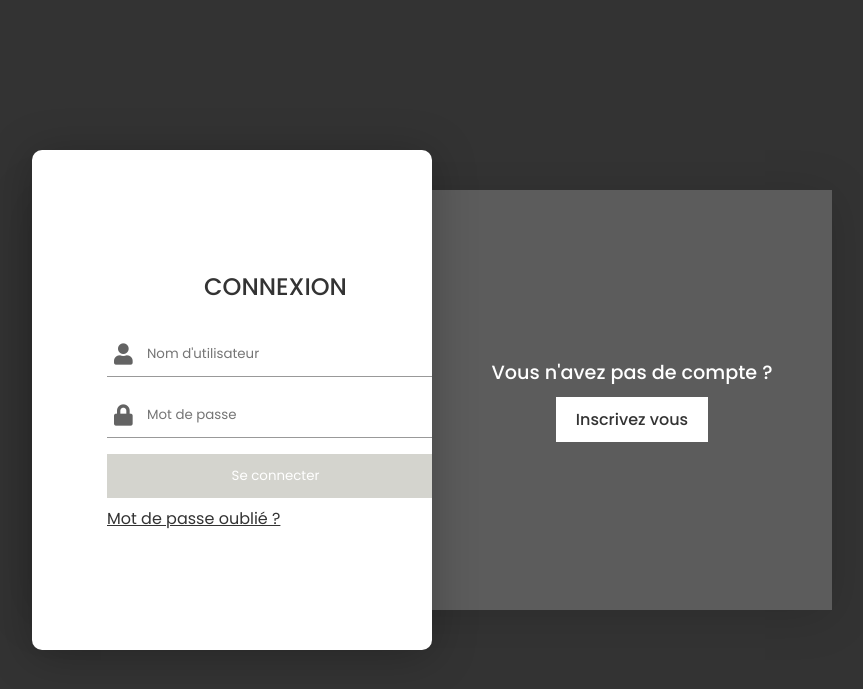
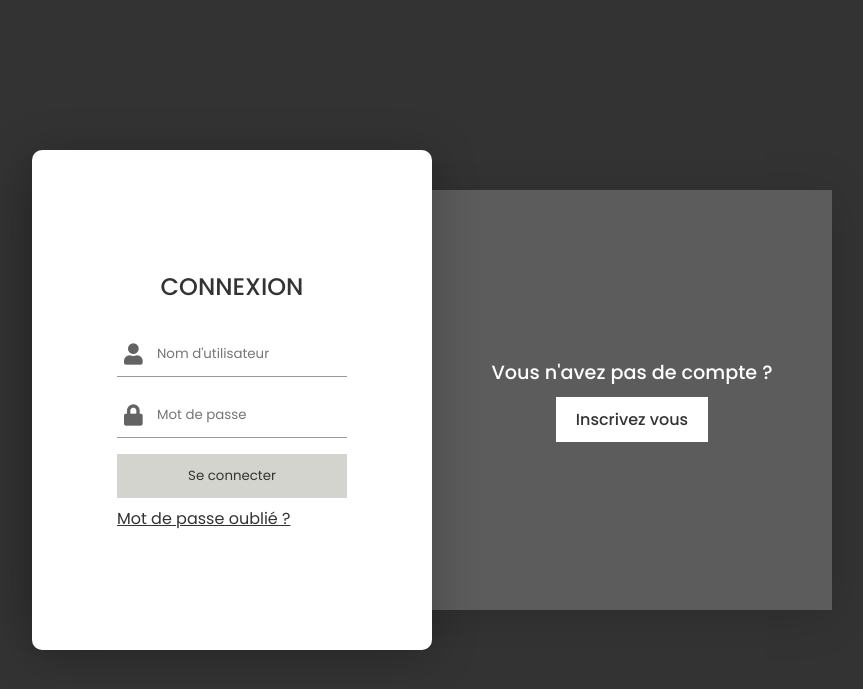
Before and after one commit to AlexisPANERI/ProjetTchat, a PHP site: page /ConnexionInscription/ in a window 1280 px wide. Shown: the top 689 px of the page, without its empty margins (208-1071 px from the left). Run offline with PHP 8.4, Linux system fonts and the light colour scheme.

Commit message:
index class reset

```diff
--- a/common/css/style.css
+++ b/common/css/style.css
@@ -16,17 +16,21 @@ body{
 }
 
 body.active{
-    background:#023246;
+    background:#666;
 }
 
-.container {
+
+
+/* Connexion & Inscription */
+.sign{
     position: relative;
     width: 800px;
     height: 500px;
     margin: 20px;
 }
 
-.container2{
+    /* Changement entre connexion et inscription */
+.sign-switch{
     position: absolute;
     display: flex;
     justify-content: center;
@@ -38,7 +42,8 @@ body.active{
     box-shadow: 0 5px 45px rgba(0,0,0,0.15);
 }
 
-.container2 .box{
+    /* Changement entre connexion et inscription */
+.sign-switch-signs{
     position: relative;
     width:50%;
     height: 100%;
@@ -49,14 +54,16 @@ body.active{
 
 }
 
-.container2 .box h2{
+    /* Changement entre connexion et inscription - titre */
+.sign-switch-signs h2{
     color: #fff;
     font-size: 1.2em;
     font-weight: 500;
     margin-bottom: 10px;
 }
 
-.container2 .box button{
+    /* Changement entre connexion et inscription - boutons */
+.sign-switch-signs button{
      cursor: pointer;
      padding: 10px 20px;
      background: #fff;
@@ -66,76 +73,127 @@ body.active{
      border: none;
 }
 
-.formBx.active{
+/* Formulaires */
+
+.forms{
+    position: absolute;
+    top: 0;
+    left: 0;
+    width: 50%;
+    height: 100%;
+    background: #fff;
+    z-index: 1000;
+    display: flex;
+    justify-content: center;
+    align-items: center;
+    box-shadow: 0 5px 45px rgba(0,0,0,0.25);
+    border-radius: 10px;
+    transition: 0.5s ease-in-out;
+    overflow: hidden;
+}
+.forms.active{
     left:50%;
 }
+.forms h3{
+    text-align: center;
+    font-size: 1.5em;
+    color: #333;
+    margin-bottom: 20px;
+    font-weight: 500;
+}
+.forms input {
+    padding: 12px 40px;
+    margin: 8px 0;
+    border: none;
+    border-bottom: 1px solid rgba(0, 0, 0, 0.4);
+}
 
-.formBx .form{
+/*Le form*/
+.form{
     position: absolute;
-    left: 50px;
+    left: 60px;
     padding: 25px;
     transition: 0.5s;
 }
-
-.formBx .signinForm{
-    transition-delay: 0.25s;
-}
-
-.formBx.active .signinForm{
-    left: -100%;
-    transition-delay: 0s;
-}
-
-.formBx .signupForm{
-    left: 100%;
-    transition-delay: 0s;
-}
-
-.formBx.active .signupForm{
-    left: 53px;
-    transition-delay: 0.25s;
-}
-
-.formBx .form form{
+form{
     width: 100%;
     display: flex;
     flex-direction: column;
 }
+.form-field {
+    margin: 0 auto;
+    position: relative;
+}
+.form-field i{
+    position: absolute;
+    left: 7px;
+    top: 22px;
+    color: rgb(99, 99, 99);
+}
+input[type="text"],input[type="password"],input[type="email"]{
+    width: 150px;
+}
+input[type="submit"]{
+    width:230px
+}
 
-/* .formBx .form form input{
-    margin-bottom: 10px;
-    padding: 10px;
-    outline: none;
-    font-size: 16px;
-    border: 1px solid #333;
-} */
-
-.formBx .form form .forgot{
+/*Formulaire connexion*/
+.form-signin{
+    transition-delay: 0.25s;
+}
+    /*Formulaire connexion et active*/
+.forms.active .form-signin{
+    left: -100%;
+    transition-delay: 0s;
+}
+    /* Mot de passe oublié */
+.form-forgotPswd{
     color:#333;
 }
+    /* Formulaire de connexion - boutton envoyer*/
+.form-signin input[type="submit"]{
+    background: #D4D4CE;
+    border: none;
+    color: #333;
+    cursor: pointer;
+}
 
-.alertError{
+/*Formulaire inscription*/
+.forms .form-signup{
+    left: 100%;
+    transition-delay: 0s;
+}
+    /*Formulaire inscription et active*/
+.forms.active .form-signup{
+    left: 60px;
+    transition-delay: 0.25s;
+}
+    /* Formulaire d'inscription - boutton envoyer*/
+.form-signup input[type="submit"]{
+    background: #333;
+    border: none;
+    color: #fff;
+    cursor: pointer;
+}
+
+/* Message d'erreur et de validité */
+.form-signup-alert-error{
     color: red;
     padding-left: 5px;
     margin-top: -10px;
     font-size: 0.7em;
 }
-
-.consigne {
-    font-size: 0.8em;
-}
-
-.errorPHP {
+.msg-alert-error {
     position: absolute;
     top: 50px;
     color: red;
 }
-
-.successPHP{
+.msg-alert-correct{
     position: absolute;
     top: 50px;
     color: green;
 }
+
 
 /* RESET */
 
@@ -156,74 +214,11 @@ body.active{
     cursor: pointer;
 }
 
-/* -------------------FORM------------------- */
 
-.formBx{
-    position: absolute;
-    top: 0;
-    left: 0;
-    width: 50%;
-    height: 100%;
-    background: #fff;
-    z-index: 1000;
-    display: flex;
-    justify-content: center;
-    align-items: center;
-    box-shadow: 0 5px 45px rgba(0,0,0,0.25);
-    border-radius: 10px;
-    transition: 0.5s ease-in-out;
-    overflow: hidden;
-}
-
-.formBx .signinForm input[type="submit"]{
-    background: #D4D4CE;
-    border: none;
-    color: #fff;
-    cursor: pointer;
-}
-
-.formBx .signupForm input[type="submit"]{
-    background: #193250;
-    border: none;
-    color: #fff;
-    cursor: pointer;
-}
-
-
-h3{
-    text-align: center;
-    font-size: 1.5em;
-    color: #333;
-    margin-bottom: 20px;
-    font-weight: 500;
-}
-
-/* Connexion & Inscription*/
-
-/* Champs */
-.signinForm input,.signupForm input {
-    padding: 12px 40px;
-    margin: 8px 0;
-    border: none;
-    border-bottom: 1px solid rgba(0, 0, 0, 0.4);
-}
-
-.fields {
-    margin: 0 auto;
-    position: relative;
-}
-
-/* Champs icons */
-.fields i{
-    position: absolute;
-    left: 7px;
-    top: 22px;
-    color: rgb(99, 99, 99);
-}
 
 @media (max-width: 991px){
 
-    .container{
+    .sign{
         max-width: 400px;
         height: 650px;
         display: flex;
@@ -232,31 +227,31 @@ h3{
 
     }
 
-    .container .container2{
+    .sign .sign-switch{
         top: 0;
         height:100%;
         border-radius: 10px;
     }
 
-    .formBx{
+    .forms{
         width: 100%;
         height: 500px;
         top: 0;
         box-shadow: none;
     }
 
-    .container2 .box{
+    .sign-switch .sign-switch-signs{
         position: absolute;
         width: 100%;
         height: 150px;
         bottom: 0;
     }
 
-    .box.signin{
+    .sign-switch-signs.signin{
         top: 0;
     }
 
-    .formBx.active{
+    .forms.active{
         left:0;
         top: 150px;
     }
--- a/index.php
+++ b/index.php
@@ -13,68 +13,64 @@
     <?php
         session_start();
         if(isset($_SESSION['error'])){
-            echo "<div class=\"errorPHP\">".$_SESSION['error']."</div>";
+            echo "<div class=\"msg-alert-error\">".$_SESSION['error']."</div>";
             unset($_SESSION['error']);
         } else if(isset($_SESSION['success'])){
-            echo "<div class=\"successPHP\">".$_SESSION['success']."</div>";
+            echo "<div class=\"msg-alert-correct\">".$_SESSION['success']."</div>";
             unset($_SESSION['success']);
         }
     ?>
-    <div class="container">
-        <div class="container2">
-            <div class="box signin">
+    <div class="sign">
+        <div class="sign-switch">
+            <div class="sign-switch-signs signin">
                 <h2>Déjà Inscrit ?</h2>
-                <button class="signinBtn">Connectez vous</button>
+                <button class="sign-switch-signs__button-signin">Connectez vous</button>
             </div>
-            <div class="box signup">
+            <div class="sign-switch-signs signup">
                 <h2>Vous n'avez pas de compte ?</h2>
-                <button class="signupBtn">Inscrivez vous</button>
+                <button class="sign-switch-signs__button-signup">Inscrivez vous</button>
             </div>
         </div>
-        <div class="formBx">
-            <div class="form signinForm">
+        <div class="forms">
+            <div class="form form-signin">
                 <form action="assets/login.php" method="POST">
                     <h3>CONNEXION</h3>
-                    <div class="fields">
+                    <div class="form-field">
                         <input type="text" name="username" placeholder="Nom d'utilisateur">
                         <i class="fa fa-user fa-lg"></i>
                     </div>
-                    <div class="fields">
+                    <div class="form-field">
                         <input type="password" name="pswd" placeholder="Mot de passe">
                         <i class="fas fa-lock fa-lg"></i>
                     </div>
                     <input type="submit" value="Se connecter">
-                    <a href="assets/reset.php" class="forgot">Mot de passe oublié ?</a>
+                    <a href="assets/reset.php" class="form-forgotPswd">Mot de passe oublié ?</a>
                 </form>
             </div>
 
-            <div class="form signupForm">
+            <div class="form form-signup">
                 <form action="assets/signup.php" method="POST">
-                    <h3>Inscrivez vous</h3>
-                    <!-- <span class="consigne">Votre nom d'utilisateur doit être compris entre 4 à 16 caractères</span> -->
-                    <div class="fields">
+                    <h3>INSCRIPTION</h3>
+                    <div class="form-field">
                         <input id="inscr_nom" type="text" name="username" placeholder="Nom d'utilisateur">
                         <i class="fa fa-user fa-lg"></i>
                     </div>
-                    <span class="alertError" id="errorUsername"></span>
-                    <!-- <span class="consigne">Le format de votre email doit être conforme au format standard</span> -->
-                    <div class="fields">
+                    <span class="form-signup-alert-error" id="errorUsername"></span>
+                    <div class="form-field">
                         <input id="inscr_email" type="email" name="email" placeholder="Adresse Email">
                         <i class="fas fa-envelope fa-lg"></i>
                     </div>
-                    <span class="alertError" id="errorEmail"></span>
-                    <!-- <span class="consigne">Votre mot de passe doit être compris entre 8 à 16 caractères</span> -->
-                    <div class="fields">
+                    <span class="form-signup-alert-error" id="errorEmail"></span>
+                    <div class="form-field">
                         <input id="inscr_mdp" type="password" name="pswd" placeholder="Mot de passe">
                         <i class="fas fa-lock fa-lg"></i>
                     </div>
-                    <span class="alertError" id="errorPswd"></span>
-                    <!-- <span class="consigne">Le mot de passe doit être identique</span> -->
-                    <div class="fields">
+                    <span class="form-signup-alert-error" id="errorPswd"></span>
+                    <div class="form-field">
                         <input id="inscr_confirm" type="password" name="pswdConf" placeholder="Confirmer Mot de passe">
                         <i class="fas fa-lock fa-lg"></i>
                     </div>
-                    <span class="alertError" id="errorPswdConf"></span>
+                    <span class="form-signup-alert-error" id="errorPswdConf"></span>
                     <input type="text" id="validation" value="" name="validation" hidden>
                     <input type="submit" onclick="return controleChamps()" value="S'inscrire">
                 </form>
@@ -87,19 +83,19 @@
         // Script dédié à l'animation de l'interface inscription/connexion.
 
         //définition des constantes
-        const signinBtn = document.querySelector('.signinBtn');
-        const signupBtn = document.querySelector('.signupBtn');
-        const formBx = document.querySelector('.formBx');
+        const signinBtn = document.querySelector('.sign-switch-signs__button-signin');
+        const signupBtn = document.querySelector('.sign-switch-signs__button-signup');
+        const form = document.querySelector('.forms');
         const body = document.querySelector('body');
 
         // Animation
         signupBtn.onclick = function() {
-            formBx.classList.add('active')
+            form.classList.add('active')
             body.classList.add('active')
         }
 
         signinBtn.onclick = function() {
-            formBx.classList.remove('active')
+            form.classList.remove('active')
             body.classList.remove('active')
         }
     </script>
```
Also changed, not shown: assets/tchat.sql (renamed from assets/tchat (1).sql).
